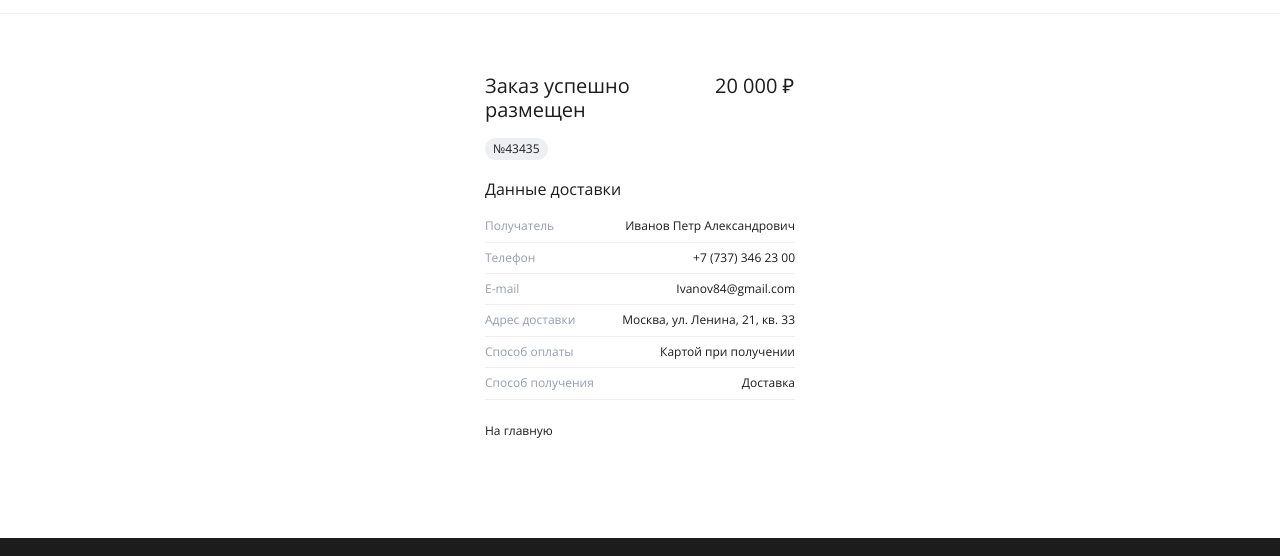
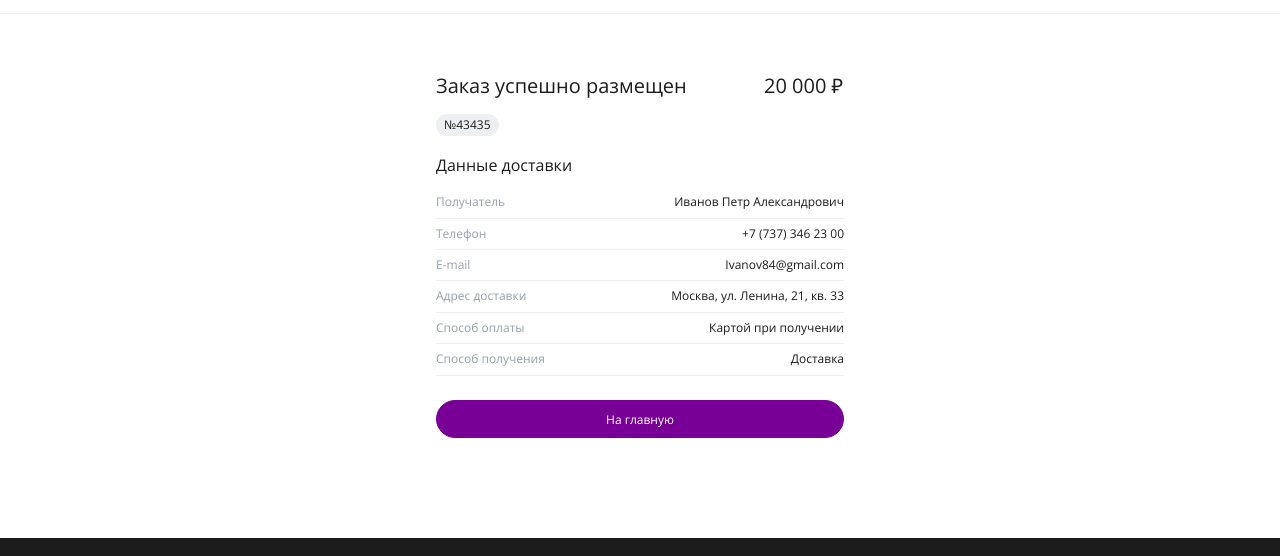
Before and after one commit to KolenkoGri/furniture_store, a website built with Vite: page index.html in a window 1280 px wide. Shown: the part 57-613 px from the top of the page. Built offline with nearby package versions, Linux system fonts and the light colour scheme.

Commit message:
fix btn and large size

```diff
--- a/index.html
+++ b/index.html
@@ -890,8 +890,9 @@
                             <td class="table__value">Доставка</td>
                         </tr>
                     </table>
-
-                    <a class="order__link" href="/">На главную</a>
+                    <button class="order__button">
+                        <a class="order__link" href="/">На главную</a>
+                    </button>
                 </div>
             </div>
         </main>
--- a/styles/order.scss
+++ b/styles/order.scss
@@ -38,4 +38,22 @@
     &__title {
         margin-bottom: 12px;
     }
+
+    &__button {
+        width: 100%;
+        height: 38px;
+        padding: 12px 24px;
+        border-radius: 32px;
+        border: 1px;
+        background-color: #780096;
+        border: 1px solid #780096;
+    }
+
+    &__link {
+        font-size: 12px;
+        line-height: 14px;
+        letter-spacing: 0em;
+        text-align: center;
+        color: #ffffff;
+    }
 }
--- a/styles/product.scss
+++ b/styles/product.scss
@@ -197,5 +197,9 @@
 
     &__order-container {
         max-width: 494px;
+
+        @media (min-width: 1120px) {
+            max-width: 592px;
+        }
     }
 }
```
